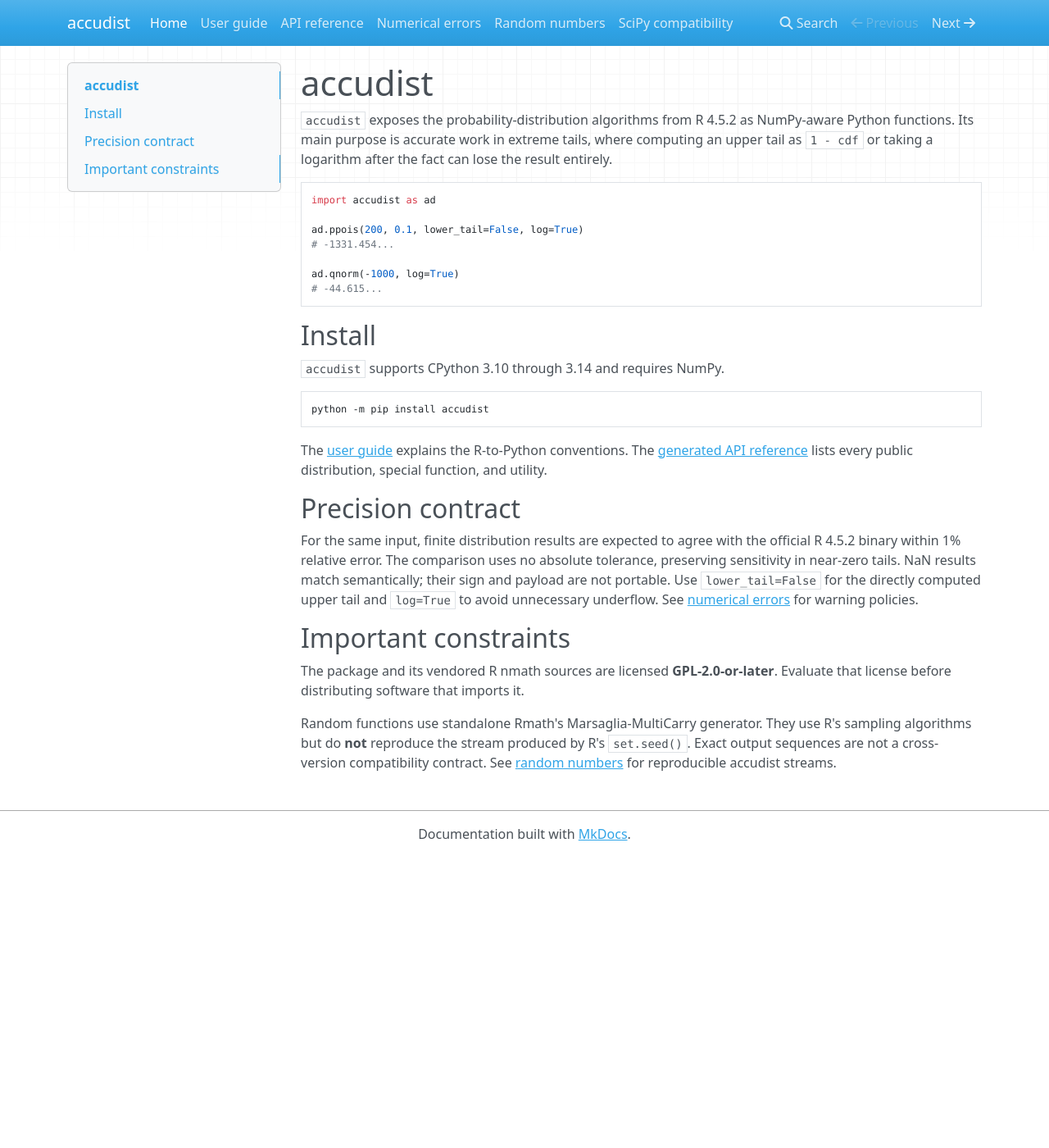
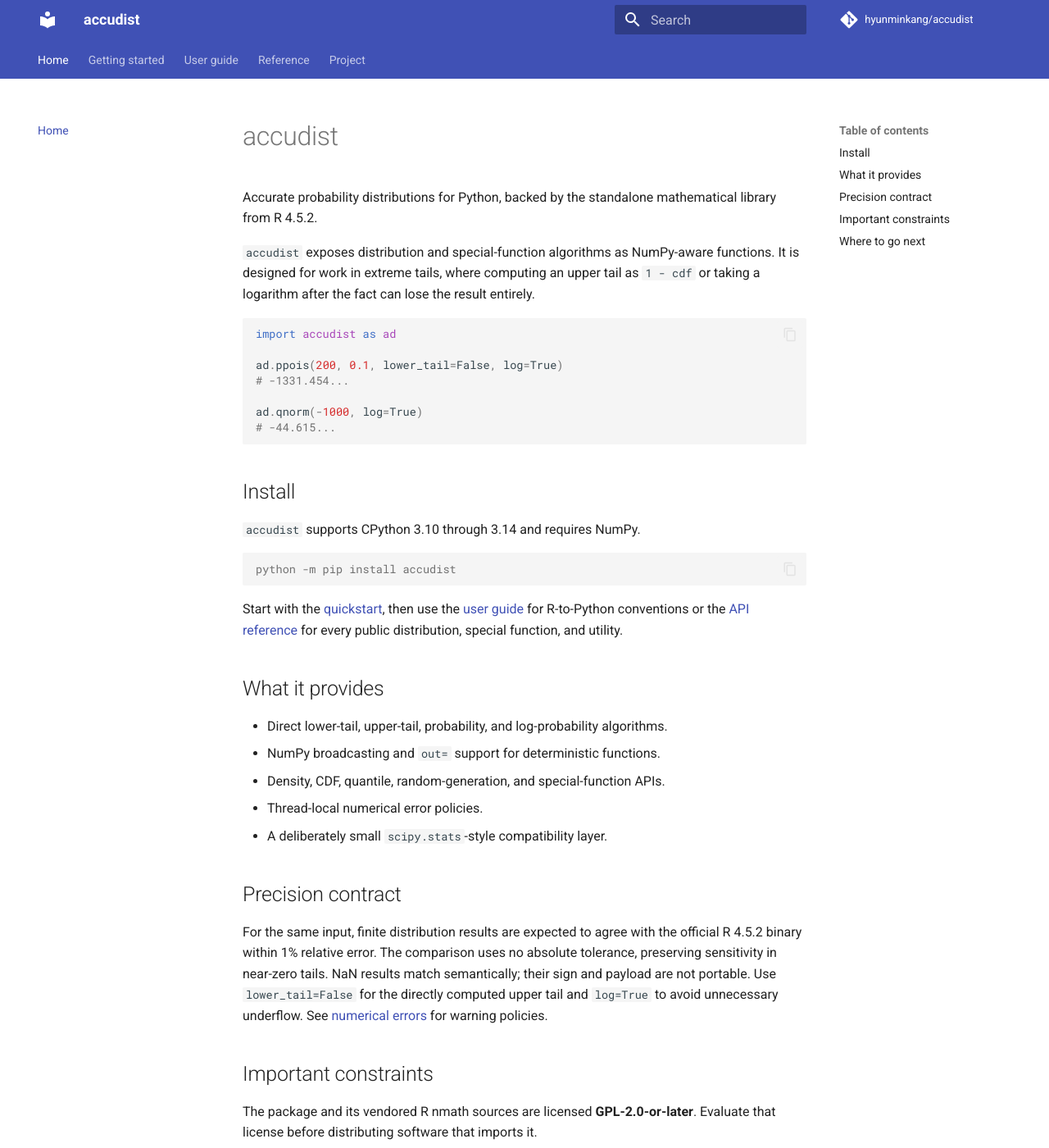
Before and after one commit to hyunminkang/accudist, an MkDocs documentation site: the page built from docs/index.md, in a window 1280 px wide and 1400 px high. Shown: the whole window at 82% size. Built offline with MkDocs 1.6.1 and Material for MkDocs 9.7.7, drawn with Linux system fonts in a browser that asks for light colours; nearby versions of some CDN libraries; comment, search, counter and statistics services are not loaded; some of the changed text lies outside the part shown.

Commit message:
Build user documentation and package discovery

````diff
--- a/docs/index.md
+++ b/docs/index.md
@@ -1,9 +1,11 @@
 # accudist
 
-`accudist` exposes the probability-distribution algorithms from R 4.5.2 as
-NumPy-aware Python functions. Its main purpose is accurate work in extreme tails,
-where computing an upper tail as `1 - cdf` or taking a logarithm after the fact can
-lose the result entirely.
+Accurate probability distributions for Python, backed by the standalone
+mathematical library from R 4.5.2.
+
+`accudist` exposes distribution and special-function algorithms as NumPy-aware
+functions. It is designed for work in extreme tails, where computing an upper tail
+as `1 - cdf` or taking a logarithm after the fact can lose the result entirely.
 
 ```python
 import accudist as ad
@@ -23,9 +25,17 @@
 python -m pip install accudist
 ```
 
-The [user guide](user-guide.md) explains the R-to-Python conventions. The
-[generated API reference](api-reference.md) lists every public distribution,
-special function, and utility.
+Start with the [quickstart](quickstart.md), then use the [user guide](user-guide.md)
+for R-to-Python conventions or the [API reference](api-reference.md) for every
+public distribution, special function, and utility.
+
+## What it provides
+
+- Direct lower-tail, upper-tail, probability, and log-probability algorithms.
+- NumPy broadcasting and `out=` support for deterministic functions.
+- Density, CDF, quantile, random-generation, and special-function APIs.
+- Thread-local numerical error policies.
+- A deliberately small `scipy.stats`-style compatibility layer.
 
 ## Precision contract
 
@@ -46,3 +56,10 @@
 R's sampling algorithms but do **not** reproduce the stream produced by R's
 `set.seed()`. Exact output sequences are not a cross-version compatibility contract.
 See [random numbers](rng.md) for reproducible accudist streams.
+
+## Where to go next
+
+- [Installation](installation.md) covers supported Python versions and source builds.
+- [Numerical errors](errors.md) explains warnings, exceptions, and `errstate`.
+- [Troubleshooting](troubleshooting.md) collects common installation and API issues.
+- [Packaging and release](packaging.md) documents the maintainer workflow.
--- a/mkdocs.yml
+++ b/mkdocs.yml
@@ -1,11 +1,48 @@
 site_name: accudist
 site_description: Probability distributions with R-grade numerical precision
+site_url: https://hyunminkang.github.io/accudist/
+repo_url: https://github.com/hyunminkang/accudist
+repo_name: hyunminkang/accudist
+edit_uri: edit/codex/docs/
 docs_dir: docs
 strict: true
+copyright: Copyright &copy; accudist contributors; GPL-2.0-or-later
+theme:
+  name: material
+  features:
+    - content.code.copy
+    - navigation.indexes
+    - navigation.sections
+    - navigation.tabs
+    - navigation.top
+    - search.highlight
+    - search.suggest
+plugins:
+  - search
+markdown_extensions:
+  - admonition
+  - attr_list
+  - pymdownx.highlight:
+      anchor_linenums: true
+  - pymdownx.inlinehilite
+  - pymdownx.superfences
+  - tables
 nav:
   - Home: index.md
-  - User guide: user-guide.md
-  - API reference: api-reference.md
-  - Numerical errors: errors.md
-  - Random numbers: rng.md
-  - SciPy compatibility: scipy-compat.md
+  - Getting started:
+      - Installation: installation.md
+      - Quickstart: quickstart.md
+  - User guide:
+      - Core concepts: user-guide.md
+      - Numerical errors: errors.md
+      - Random numbers: rng.md
+      - SciPy compatibility: scipy-compat.md
+      - Troubleshooting: troubleshooting.md
+  - Reference:
+      - API reference: api-reference.md
+  - Project:
+      - Benchmarks: benchmarks.md
+      - Packaging and release: packaging.md
+      - Decisions:
+          - Numerical compatibility: adr/0020-tolerant-numerical-compatibility.md
+          - Historical portability policy: adr/0019-nan-and-rng-portability.md
````
Also changed, not shown: README.md (+35 -6 lines), benchmarks/README.md (+4 -16 lines), docs/benchmarks.md (added, +28 -0 lines), docs/installation.md (added, +54 -0 lines), docs/packaging.md (added, +78 -0 lines), docs/quickstart.md (added, +70 -0 lines), docs/troubleshooting.md (added, +55 -0 lines), docs/user-guide.md (+39 -1 lines), pyproject.toml (+20 -1 lines), 5 other files.
